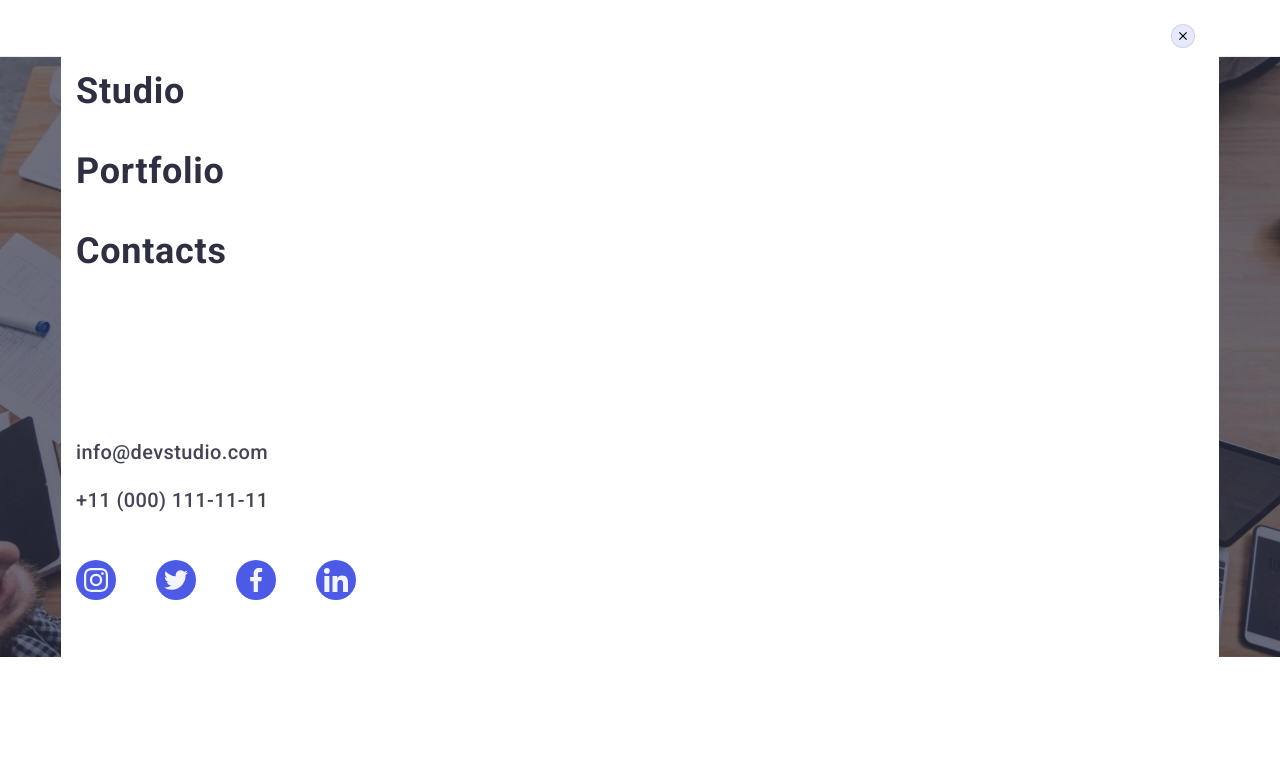
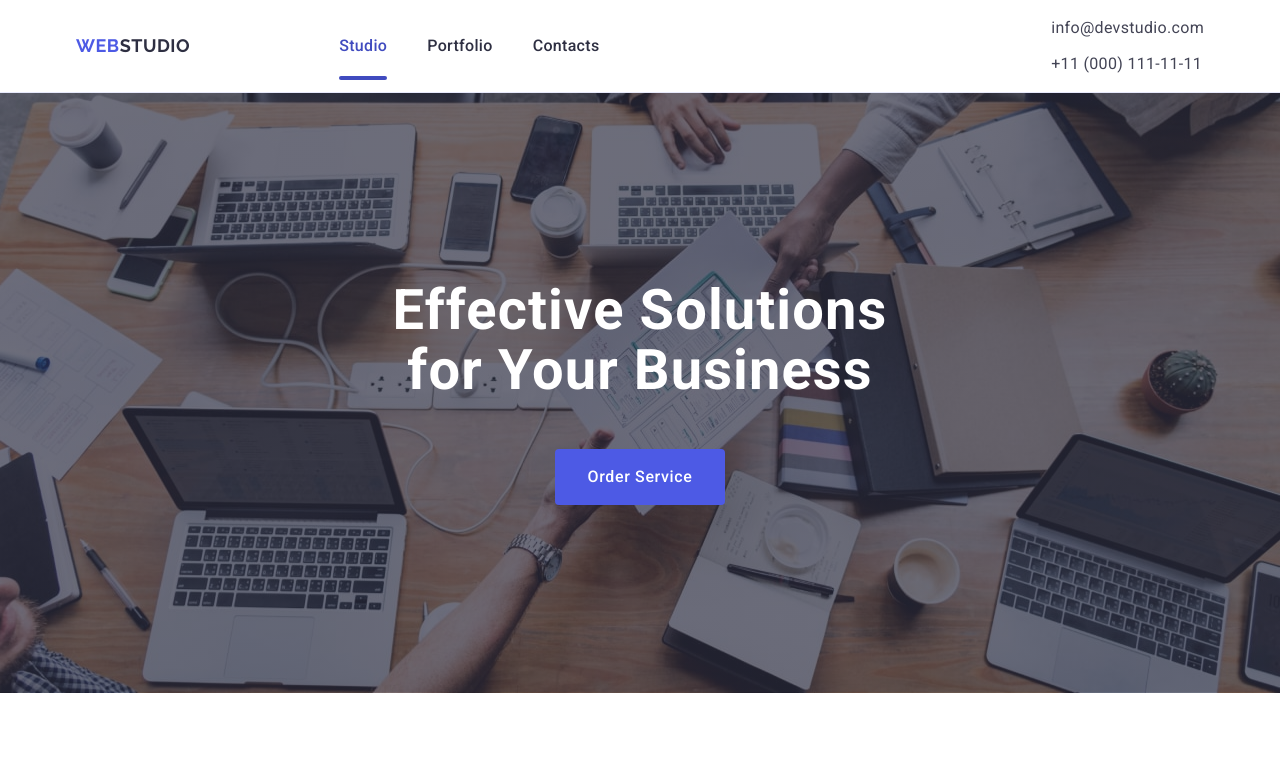
Before and after one commit to Tetiana1993/goit-markup-hw-06, a plain HTML site: page index.html in a window 1280 px wide. Shown: the top 773 px of the page. Drawn offline with nearby package versions, Linux system fonts and the light colour scheme.

Commit message:
fix_markup_4

```diff
--- a/css/styles.css
+++ b/css/styles.css
@@ -73,12 +73,6 @@ img {
   justify-content: center;
 }
 
-/* .navigation {
-  display: flex;
-  align-items: center;
-  margin-right: auto;
-} */
-
 .title-logo {
   color: #4d5ae5;
   font-family: "Raleway", sans-serif;
@@ -115,18 +109,11 @@ img {
   z-index: 1;
   background-color: #fff;
   overflow: auto;
-  /*
   opacity: 0;
   visibility: hidden;
-  pointer-events: none; */
+  pointer-events: none;
 }
 
-.mob-contact-menu {
-  display: flex;
-  flex-direction: column;
-  gap: 24px;
-  margin-bottom: 48px;
-}
 .menu-close-btn {
   width: 24px;
   height: 24px;
@@ -160,13 +147,7 @@ img {
 .menu-close-btn-icon {
   transition: fill 250ms cubic-bezier(0.4, 0, 0.2, 1);
 }
-/* .mob-menu-wrap {
-  padding-top: 72px;
-  padding-bottom: 40px;
-  display: flex;
-  flex-direction: column;
-  justify-content: space-between;
-} */
+
 .mob-menu-list {
   display: flex;
   flex-direction: column;
@@ -193,6 +174,13 @@ img {
   color: #404bbf;
 }
 
+.mob-contact-menu {
+  display: flex;
+  flex-direction: column;
+  gap: 24px;
+  margin-bottom: 48px;
+}
+
 .mob-contact-link {
   color: #434455;
   font-family: "Roboto";
@@ -213,8 +201,6 @@ img {
   display: flex;
   flex-direction: row;
   justify-content: flex-start;
-  /* align-items: center;
-  justify-content: center; */
   gap: 40px;
   margin-top: 48px;
 }
@@ -234,69 +220,16 @@ img {
 }
 .menu-list {
   display: none;
-  /* display: flex;
-  gap: 40px; */
 }
 .menu-item {
 }
-
-/* .menu-link {
-  color: #2e2f42;
-  font-weight: 500;
-  font-size: 16px;
-  line-height: 1.5;
-  letter-spacing: 0.02em;
-  padding: 24px 0;
-  transition-property: color;
-  transition-duration: 250ms;
-  transition-timing-function: cubic-bezier(0.4, 0, 0.2, 1);
-} */
-
-/* .current {
-  position: relative;
-  color: #404bbf;
-} */
-
-/* .current::after {
-  content: "";
-  position: absolute;
-  width: 48px;
-  height: 4px;
-  border-radius: 2px;
-  background: #404bbf;
-  left: 0;
-  bottom: -1px;
-} */
 
 .contact {
 }
 .contact-menu {
   display: none;
-  /* display: flex;
-  align-items: center;
-  gap: 40px; */
 }
 .contact-item {
-}
-
-/* .contact-link {
-  color: #434455;
-  font-size: 16px;
-  line-height: 1.5;
-  letter-spacing: 0.02em;
-  font-style: normal;
-  padding: 24px 0;
-  transition-property: color;
-  transition-duration: 250ms;
-  transition-timing-function: cubic-bezier(0.4, 0, 0.2, 1);
-} */
-
-.contact-link:hover {
-  color: #404bbf;
-}
-
-.contact-link:focus {
-  color: #404bbf;
 }
 
 .main-page {
@@ -937,6 +870,72 @@ img {
   .container {
     max-width: 768px;
   }
+
+  .navigation {
+    display: flex;
+    align-items: center;
+    margin-right: auto;
+  }
+  .menu-open-btn {
+    display: none;
+  }
+  .menu-list {
+    display: flex;
+    gap: 40px;
+  }
+  .menu-link {
+    color: #2e2f42;
+    font-weight: 500;
+    font-size: 16px;
+    line-height: 1.5;
+    letter-spacing: 0.02em;
+    padding: 24px 0;
+    transition-property: color;
+    transition-duration: 250ms;
+    transition-timing-function: cubic-bezier(0.4, 0, 0.2, 1);
+  }
+
+  .current {
+    position: relative;
+    color: #404bbf;
+  }
+
+  .current::after {
+    content: "";
+    position: absolute;
+    width: 48px;
+    height: 4px;
+    border-radius: 2px;
+    background: #404bbf;
+    left: 0;
+    bottom: -1px;
+  }
+  .contact-menu {
+    display: flex;
+    flex-direction: column;
+    gap: 12px;
+  }
+
+  .contact-link {
+    color: #434455;
+    font-size: 16px;
+    line-height: 1.5;
+    letter-spacing: 0.02em;
+    font-style: normal;
+    padding: 24px 0;
+    transition-property: color;
+    transition-duration: 250ms;
+    transition-timing-function: cubic-bezier(0.4, 0, 0.2, 1);
+  }
+
+  .contact-link:hover {
+    color: #404bbf;
+  }
+
+  .contact-link:focus {
+    color: #404bbf;
+  }
+
   .main-page {
     padding-top: 112px;
     padding-bottom: 112px;
```
